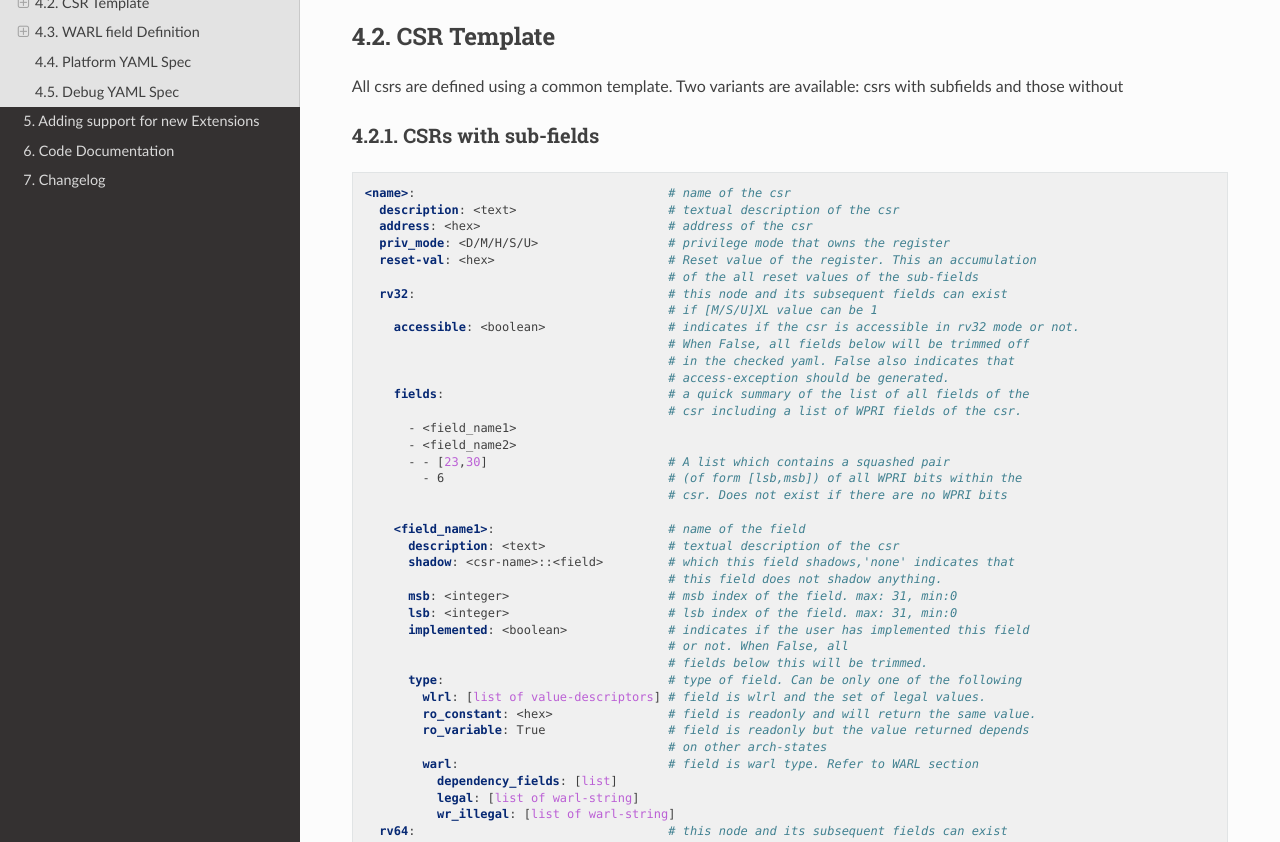
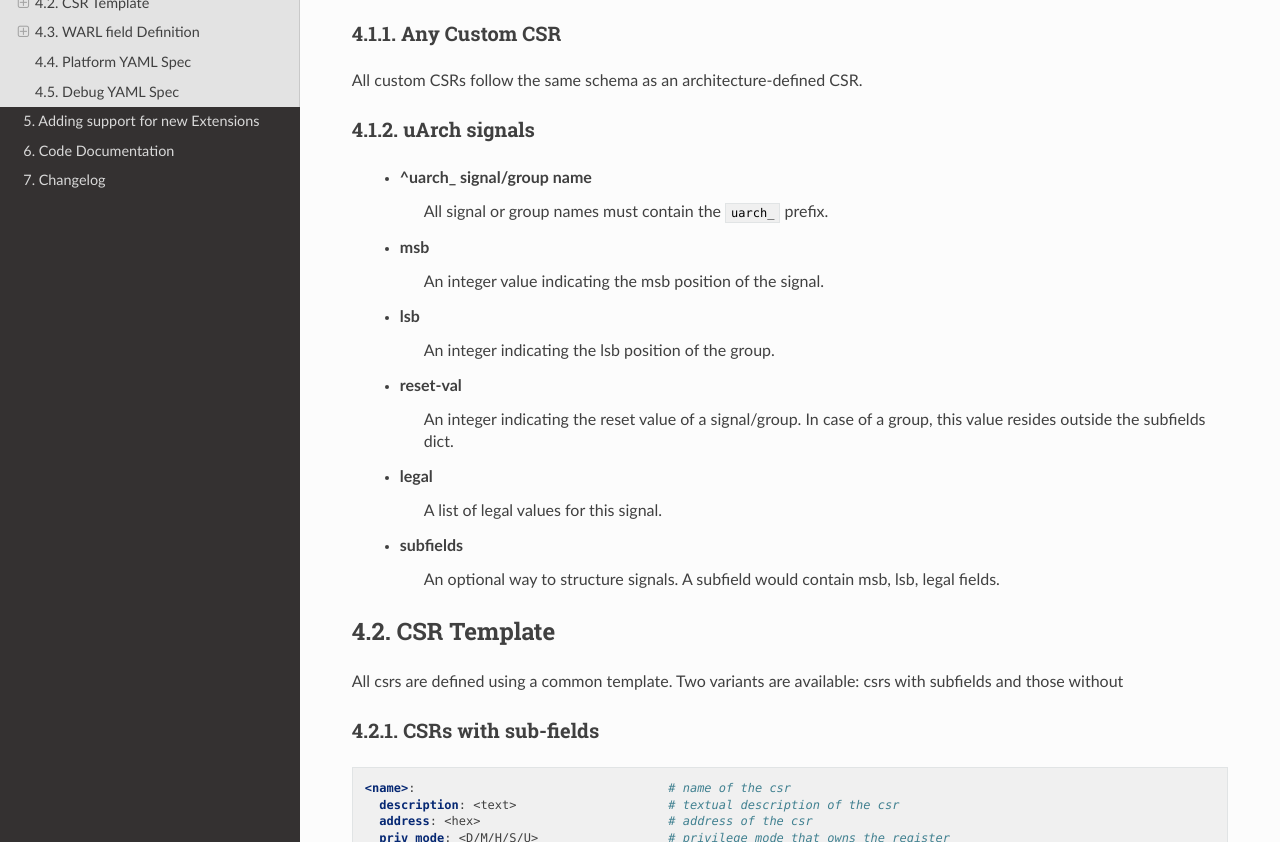
Before and after one commit to riscv-software-src/riscv-config, a Sphinx documentation site: the page built from docs/source/yaml-specs.rst, in a window 1280 px wide and 1400 px high, cut to the strip 558-1400 px from the top of the window. Built offline with Sphinx 7.4.7 and the Read the Docs theme 2.0.0, drawn with Linux system fonts in a browser that asks for light colours.

Commit message:
docs: yaml-specs: include custom schema in the docs

```diff
--- a/docs/source/yaml-specs.rst
+++ b/docs/source/yaml-specs.rst
@@ -16,6 +16,7 @@ ISA YAML Spec
   Different examples of the input yamls and the generated checked YAMLs can be found here : `Examples <https://github.com/riscv/riscv-config/tree/master/examples>`_
 
 .. include:: schema_isa.rst
+.. include:: schema_custom.rst
 
 CSR Template
 ============
```
